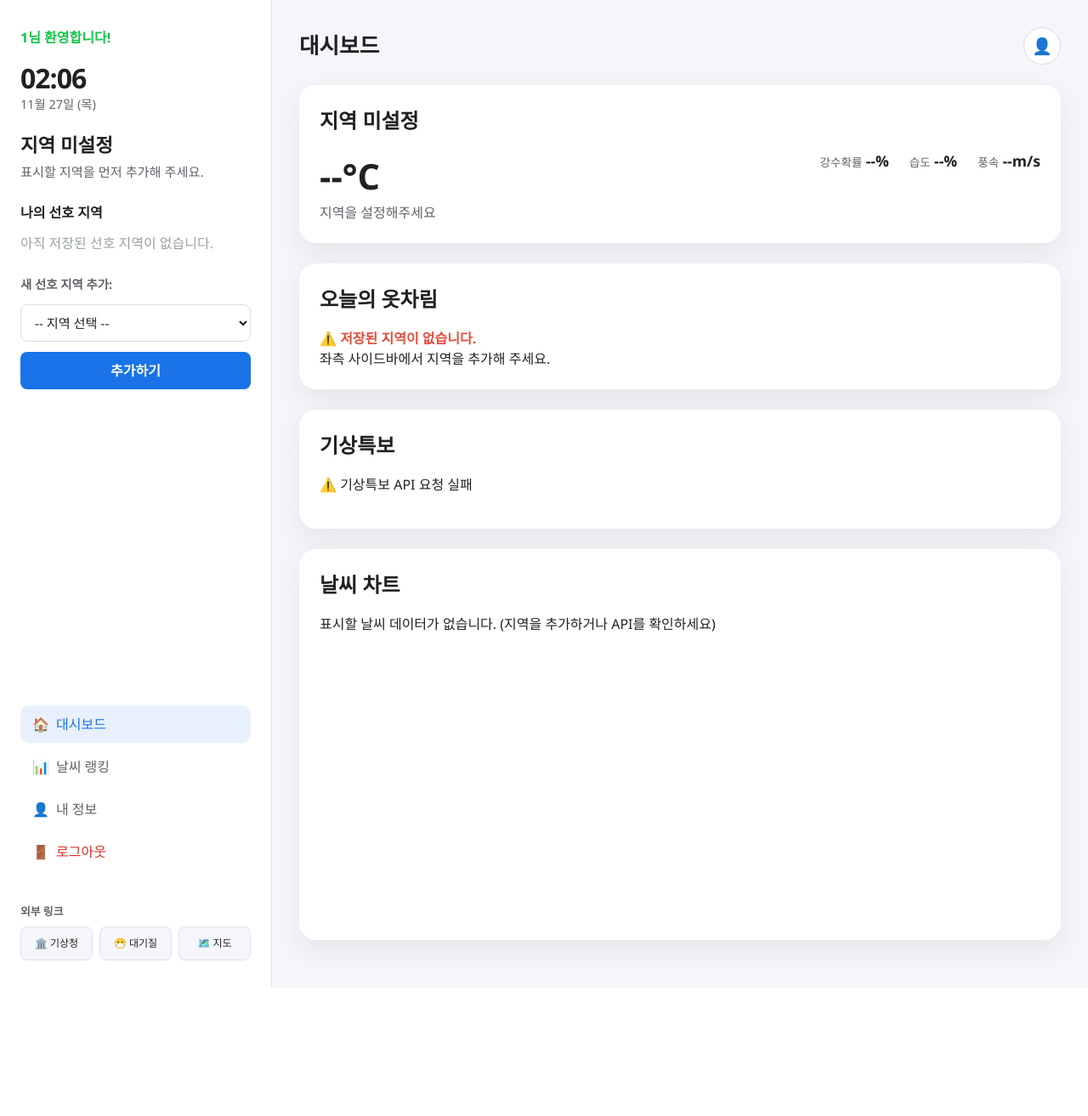
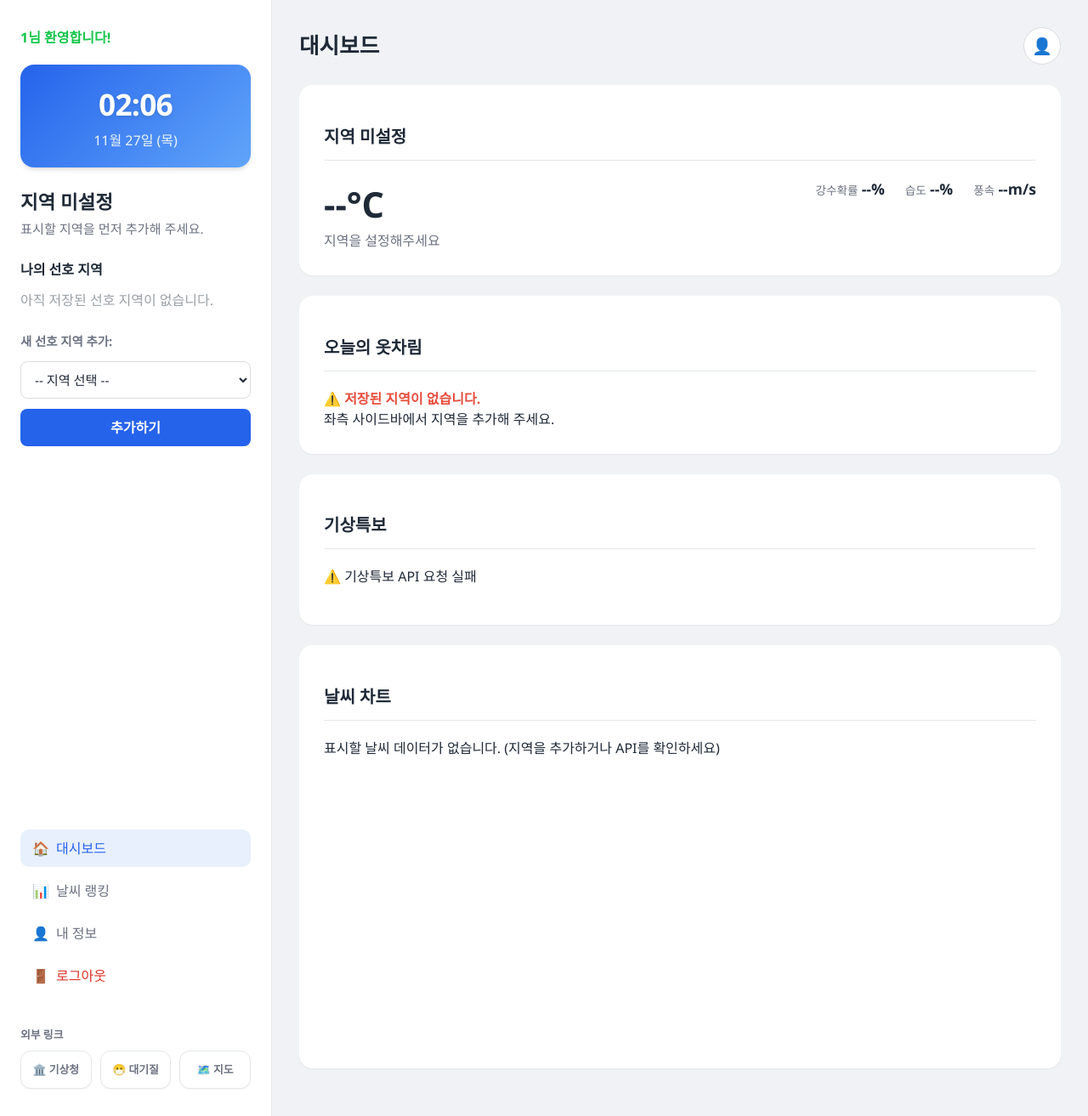
Before and after one commit to pineconekr/WDB, a PHP site: page /dashboard.php in a window 1280 px wide. Shown: the whole page at 85% size. Before the commit the page ends 1162 px from the top, so only its background shows below. Run offline with PHP 8.4, Linux system fonts and the light colour scheme; the visitor is signed in with stand-in values (Sample User, id 1); data that the repository does not hold is empty; some libraries are stand-ins or nearby versions.

Commit message:
css 간단 최적화

```diff
--- a/dashboard.css
+++ b/dashboard.css
@@ -1,12 +1,19 @@
+/* dashboard.css - 글로벌스타일 설정*/
 :root {
-  --bg: #f5f6fa;
-  --text: #202124;
-  --muted: #5f6368;
-  --border: #e0e3eb;
-  --primary: #1a73e8;
-  --danger: #e74c3c;
+  --bg: #f0f2f5;
+  --surface: #ffffff;
+  --text: #1f2937;
+  --muted: #6b7280;
+  --border: #e5e7eb;
+  --primary: #2563eb;
+  --danger: #ef4444;
+  --shadow-sm: 0 1px 2px 0 rgb(0 0 0 / 0.05);
+  --shadow-md: 0 4px 6px -1px rgb(0 0 0 / 0.1), 0 2px 4px -2px rgb(0 0 0 / 0.1);
+  --shadow-lg: 0 10px 15px -3px rgb(0 0 0 / 0.1), 0 4px 6px -4px rgb(0 0 0 / 0.1);
+  --radius: 16px;
 }
 
+/* 기본 스타일 */
 *,
 *::before,
 *::after {
@@ -219,10 +226,11 @@ textarea {
   font-weight: 600;
 }
 
+/* 외부 링크: 그리드 카드 형태 */
 .links-grid {
   display: grid;
   grid-template-columns: repeat(3, 1fr);
-  gap: 8px;
+  gap: 10px;
 }
 
 .link-item {
@@ -230,24 +238,18 @@ textarea {
   flex-direction: column;
   align-items: center;
   justify-content: center;
-  background: var(--bg);
-  border-radius: 8px;
-  padding: 10px 4px;
-  font-size: 0.75rem;
-  color: var(--text);
+  background: white;
+  border: 1px solid var(--border);
+  border-radius: 12px;
+  padding: 12px 4px;
+  font-size: 0.8rem;
+  color: var(--muted);
+  font-weight: 600;
+  transition: all 0.2s ease;
   text-align: center;
-  border: 1px solid var(--border);
-  transition: all 0.2s;
-  gap: 4px;
+  gap: 6px;
+  box-shadow: var(--shadow-sm);
 }
-
-.link-item:hover {
-  background: var(--surface);
-  border-color: var(--primary);
-  color: var(--primary);
-}
-
-
 
 /*여기서부터 메인 섹션*/
 .main-content {
@@ -295,15 +297,22 @@ textarea {
 }
 
 .weather-card {
-  background: #fff;
-  border-radius: 20px;
-  padding: 24px;
+  background: var(--surface);
+  border-radius: var(--radius);
+  padding: 28px;
   margin-bottom: 24px;
-  box-shadow: 0 12px 32px rgba(32, 33, 36, 0.08);
+  box-shadow: var(--shadow-sm);
+  border: 1px solid rgba(255, 255, 255, 0.5);
+  transition: transform 0.2s ease, box-shadow 0.2s ease;
 }
 
 .weather-card h2 {
-  margin: 0 0 16px;
+  font-size: 1.25rem;
+  font-weight: 700;
+  color: var(--text);
+  margin-bottom: 20px;
+  border-bottom: 1px solid var(--border);
+  padding-bottom: 12px;
 }
 
 .weather-info {
@@ -398,27 +407,32 @@ textarea {
   font-size: 0.95rem;
 }
 
-/* 디지털 시계 */
+/* 디지털 시계 위젯 */
 .digital-clock-widget {
-  margin-bottom: 20px;
-  font-variant-numeric: tabular-nums;
+  background: linear-gradient(135deg, var(--primary), #60a5fa);
+  padding: 20px;
+  border-radius: var(--radius);
+  color: white;
+  text-align: center;
+  margin-bottom: 24px;
+  box-shadow: var(--shadow-md);
 }
 
 .clock-time {
-  font-size: 2rem;
-  font-weight: 700;
-  color: var(--text);
-  line-height: 1;
-  letter-spacing: -1px;
+  font-size: 2.2rem;
+  font-weight: 800;
+  color: white;
+  letter-spacing: -0.02em;
+  text-shadow: 0 2px 4px rgba(0,0,0,0.1);
 }
 
 .clock-date {
+  color: rgba(255, 255, 255, 0.9);
+  font-weight: 500;
   margin-top: 4px;
-  font-size: 0.9rem;
-  color: var(--muted);
-  font-weight: 500;
 }
 
+/* 반응형 media 쿼리 */
 @media (max-width: 1080px) {
   .dashboard-layout {
     flex-direction: column;
```
